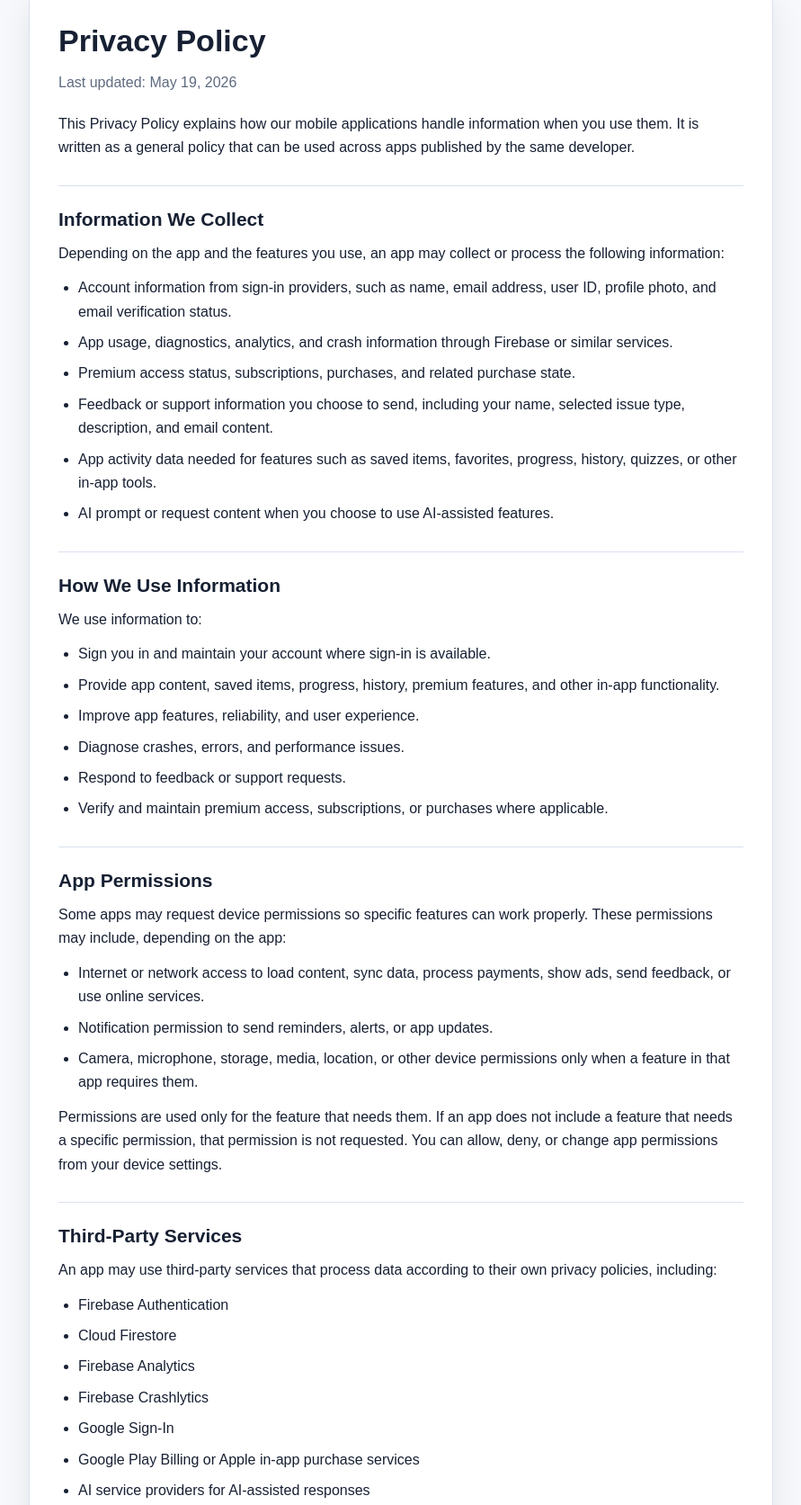
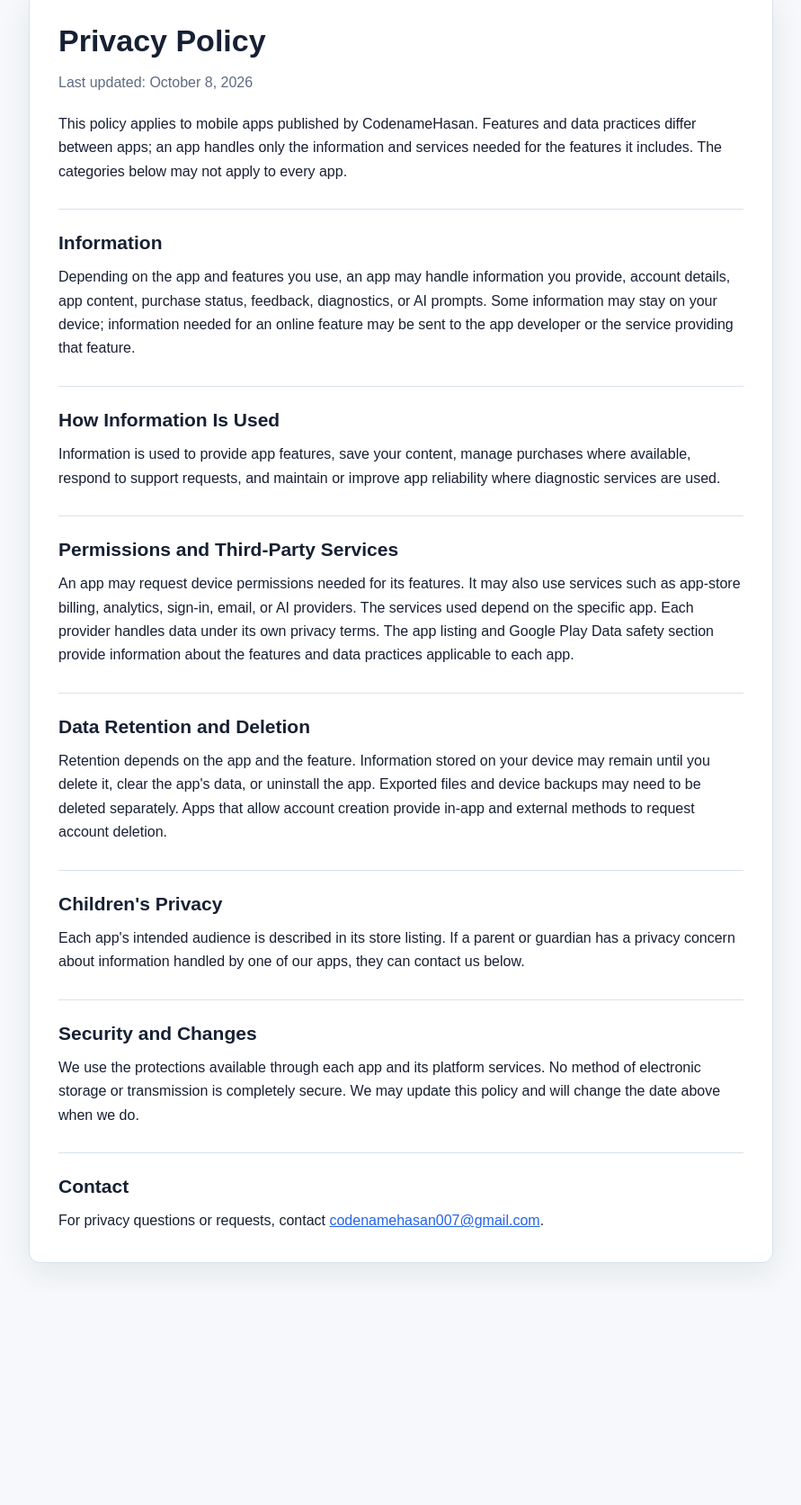
Before and after one commit to hamza-flutterdev/app_policies, a plain HTML site: page index.html in a window 1280 px wide. Shown: the part 41-1714 px from the top of the page at 90% size, without its empty margins (194-1085 px from the left). After the commit the page ends 1477 px from the top, so only its background shows below. Drawn offline with Linux system fonts and the light colour scheme.

Commit message:
Revise privacy policy and improve formatting
Updated privacy policy details and formatting.

```diff
--- a/index.html
+++ b/index.html
@@ -15,10 +15,7 @@
       --border: #d9e1ee;
     }
 
-    * {
-      box-sizing: border-box;
-    }
-
+    * { box-sizing: border-box; }
     body {
       margin: 0;
       background: var(--bg);
@@ -26,13 +23,7 @@
       font-family: Arial, Helvetica, sans-serif;
       line-height: 1.65;
     }
-
-    main {
-      max-width: 860px;
-      margin: 0 auto;
-      padding: 32px 16px;
-    }
-
+    main { max-width: 860px; margin: 0 auto; padding: 32px 16px; }
     article {
       background: var(--card);
       border: 1px solid var(--border);
@@ -40,62 +31,23 @@
       padding: 32px;
       box-shadow: 0 12px 34px rgba(23, 32, 51, 0.08);
     }
-
-    h1,
-    h2 {
-      line-height: 1.25;
-      margin: 0;
-    }
-
-    h1 {
-      font-size: 34px;
-      margin-bottom: 8px;
-    }
-
+    h1, h2 { line-height: 1.25; margin: 0; }
+    h1 { font-size: 34px; margin-bottom: 8px; }
     h2 {
       border-top: 1px solid var(--border);
       font-size: 21px;
       margin-top: 28px;
       padding-top: 24px;
     }
-
-    p {
-      margin: 12px 0 0;
-    }
-
-    ul {
-      margin: 12px 0 0;
-      padding-left: 22px;
-    }
-
-    li {
-      margin: 8px 0;
-    }
-
-    .updated {
-      color: var(--muted);
-      margin-bottom: 20px;
-    }
-
-    a {
-      color: var(--accent);
-    }
-
+    p { margin: 12px 0 0; }
+    ul { margin: 12px 0 0; padding-left: 22px; }
+    li { margin: 8px 0; }
+    .updated { color: var(--muted); margin-bottom: 20px; }
+    a { color: var(--accent); }
     @media (max-width: 600px) {
-      main {
-        padding: 0;
-      }
-
-      article {
-        border: 0;
-        border-radius: 0;
-        padding: 24px 18px;
-        box-shadow: none;
-      }
-
-      h1 {
-        font-size: 29px;
-      }
+      main { padding: 0; }
+      article { border: 0; border-radius: 0; padding: 24px 18px; box-shadow: none; }
+      h1 { font-size: 29px; }
     }
   </style>
 </head>
@@ -103,104 +55,56 @@
   <main>
     <article>
       <h1>Privacy Policy</h1>
-      <p class="updated">Last updated: May 19, 2026</p>
+      <p class="updated">Last updated: October 8, 2026</p>
 
       <p>
-        This Privacy Policy explains how our mobile applications handle information when you use them.
-        It is written as a general policy that can be used across apps published by the same developer.
+        This policy applies to mobile apps published by CodenameHasan. Features and data practices differ between apps;
+        an app handles only the information and services needed for the features it includes. The categories below may not
+        apply to every app.
       </p>
 
-      <h2>Information We Collect</h2>
-      <p>Depending on the app and the features you use, an app may collect or process the following information:</p>
-      <ul>
-        <li>Account information from sign-in providers, such as name, email address, user ID, profile photo, and email verification status.</li>
-        <li>App usage, diagnostics, analytics, and crash information through Firebase or similar services.</li>
-        <li>Premium access status, subscriptions, purchases, and related purchase state.</li>
-        <li>Feedback or support information you choose to send, including your name, selected issue type, description, and email content.</li>
-        <li>App activity data needed for features such as saved items, favorites, progress, history, quizzes, or other in-app tools.</li>
-        <li>AI prompt or request content when you choose to use AI-assisted features.</li>
-      </ul>
-
-      <h2>How We Use Information</h2>
-      <p>We use information to:</p>
-      <ul>
-        <li>Sign you in and maintain your account where sign-in is available.</li>
-        <li>Provide app content, saved items, progress, history, premium features, and other in-app functionality.</li>
-        <li>Improve app features, reliability, and user experience.</li>
-        <li>Diagnose crashes, errors, and performance issues.</li>
-        <li>Respond to feedback or support requests.</li>
-        <li>Verify and maintain premium access, subscriptions, or purchases where applicable.</li>
-      </ul>
-
-      <h2>App Permissions</h2>
+      <h2>Information</h2>
       <p>
-        Some apps may request device permissions so specific features can work properly.
-        These permissions may include, depending on the app:
-      </p>
-      <ul>
-        <li>Internet or network access to load content, sync data, process payments, show ads, send feedback, or use online services.</li>
-        <li>Notification permission to send reminders, alerts, or app updates.</li>
-        <li>Camera, microphone, storage, media, location, or other device permissions only when a feature in that app requires them.</li>
-      </ul>
-      <p>
-        Permissions are used only for the feature that needs them. If an app does not include a feature that needs a specific permission,
-        that permission is not requested. You can allow, deny, or change app permissions from your device settings.
+        Depending on the app and features you use, an app may handle information you provide, account details, app content,
+        purchase status, feedback, diagnostics, or AI prompts. Some information may stay on your device; information needed
+        for an online feature may be sent to the app developer or the service providing that feature.
       </p>
 
-      <h2>Third-Party Services</h2>
-      <p>An app may use third-party services that process data according to their own privacy policies, including:</p>
-      <ul>
-        <li>Firebase Authentication</li>
-        <li>Cloud Firestore</li>
-        <li>Firebase Analytics</li>
-        <li>Firebase Crashlytics</li>
-        <li>Google Sign-In</li>
-        <li>Google Play Billing or Apple in-app purchase services</li>
-        <li>AI service providers for AI-assisted responses</li>
-        <li>The user's email app or email provider for feedback and support messages</li>
-      </ul>
-      <p>Please review the privacy policies of these services for more information about their data practices.</p>
-
-      <h2>AI Requests</h2>
+      <h2>How Information Is Used</h2>
       <p>
-        When you use AI-assisted features, the app may send your prompt or related request content to the configured AI service
-        so a response can be generated. Avoid entering sensitive personal information into AI prompts or requests.
+        Information is used to provide app features, save your content, manage purchases where available, respond to support
+        requests, and maintain or improve app reliability where diagnostic services are used.
       </p>
 
-      <h2>Feedback</h2>
+      <h2>Permissions and Third-Party Services</h2>
       <p>
-        When you submit feedback, an app may open your email application with feedback details filled in or may submit support
-        information through another service. Sending feedback is optional.
+        An app may request device permissions needed for its features. It may also use services such as app-store billing,
+        analytics, sign-in, email, or AI providers. The services used depend on the specific app. Each provider handles data
+        under its own privacy terms. The app listing and Google Play Data safety section provide information about the
+        features and data practices applicable to each app.
       </p>
 
-      <h2>Account Deletion</h2>
+      <h2>Data Retention and Deletion</h2>
       <p>
-        If account deletion is available in an app, deleting your account removes or requests removal of account data controlled
-        by the app. Some records may remain where required for legal, security, billing, backup, or platform compliance purposes. You can also request to delete account using below mentioned email.
+        Retention depends on the app and the feature. Information stored on your device may remain until you delete it,
+        clear the app's data, or uninstall the app. Exported files and device backups may need to be deleted separately.
+        Apps that allow account creation provide in-app and external methods to request account deletion.
       </p>
 
       <h2>Children's Privacy</h2>
       <p>
-        The apps are intended for general, educational, productivity, or utility use depending on the specific app.
-        Users should avoid submitting unnecessary personal information. If a parent or guardian believes a child has provided
-        personal information that should be removed, they can contact us.
+        Each app's intended audience is described in its store listing. If a parent or guardian has a privacy concern about
+        information handled by one of our apps, they can contact us below.
       </p>
 
-      <h2>Data Security</h2>
+      <h2>Security and Changes</h2>
       <p>
-        We use Firebase and platform services to help protect app data. No method of electronic storage or transmission is
-        completely secure, so we cannot guarantee absolute security.
-      </p>
-
-      <h2>Changes To This Policy</h2>
-      <p>
-        We may update this Privacy Policy from time to time. Updates will be reflected by changing the "Last updated" date
-        at the top of this document.
+        We use the protections available through each app and its platform services. No method of electronic storage or
+        transmission is completely secure. We may update this policy and will change the date above when we do.
       </p>
 
       <h2>Contact</h2>
-      <p>For privacy questions or support, contact:</p>
-      <p><a href="mailto:codenamehasan007@gmail.com">codenamehasan007@gmail.com</a></p>
+      <p>For privacy questions or requests, contact <a href="mailto:codenamehasan007@gmail.com">codenamehasan007@gmail.com</a>.</p>
     </article>
   </main>
 </body>
```
